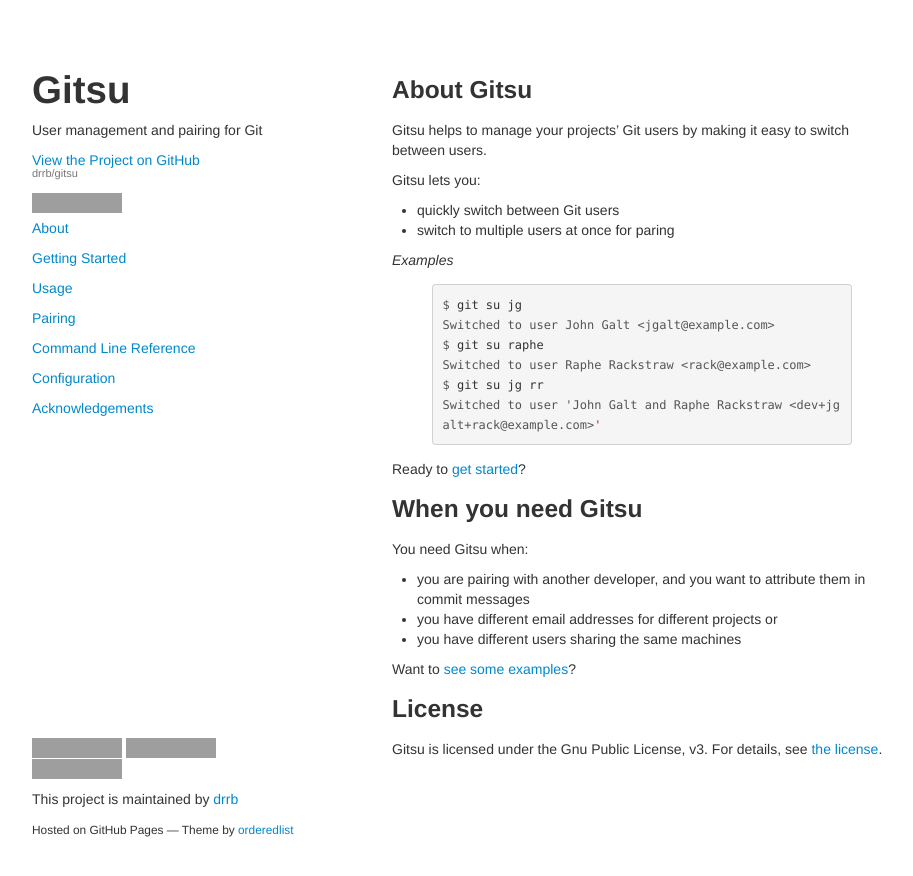
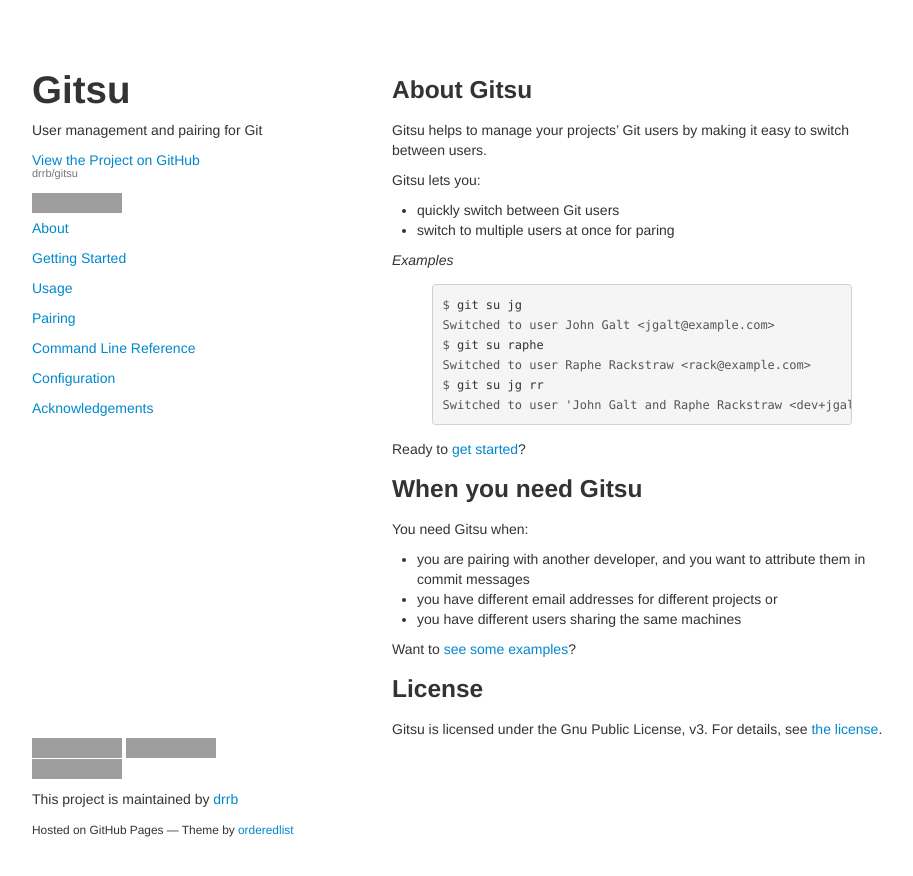
Before and after one commit to drrb/gitsu, a Jekyll site: the page built from index.md, in a window 1280 px wide, cut to the strip 0-876 px from the top of the page. Shown: the whole strip, without its empty margins (178-1091 px from the left). Built offline with Jekyll 4.4.1, drawn with Linux system fonts in a browser that asks for light colours; grey boxes are pictures that could not be loaded.

Commit message:
Don't wrap code blocks

```diff
--- a/_layouts/minimal.html
+++ b/_layouts/minimal.html
@@ -15,6 +15,15 @@
         <style>
             body {
                 padding-top: 60px;
+            }
+
+            /* Don't wrap code blocks */
+            pre {
+                word-break: keep-all;
+            }
+            pre code {
+                white-space: pre;
+                overflow: auto;
             }
         </style>
         <link href="/gitsu/lib/bootstrap/css/bootstrap-responsive.css" rel="stylesheet">
```
